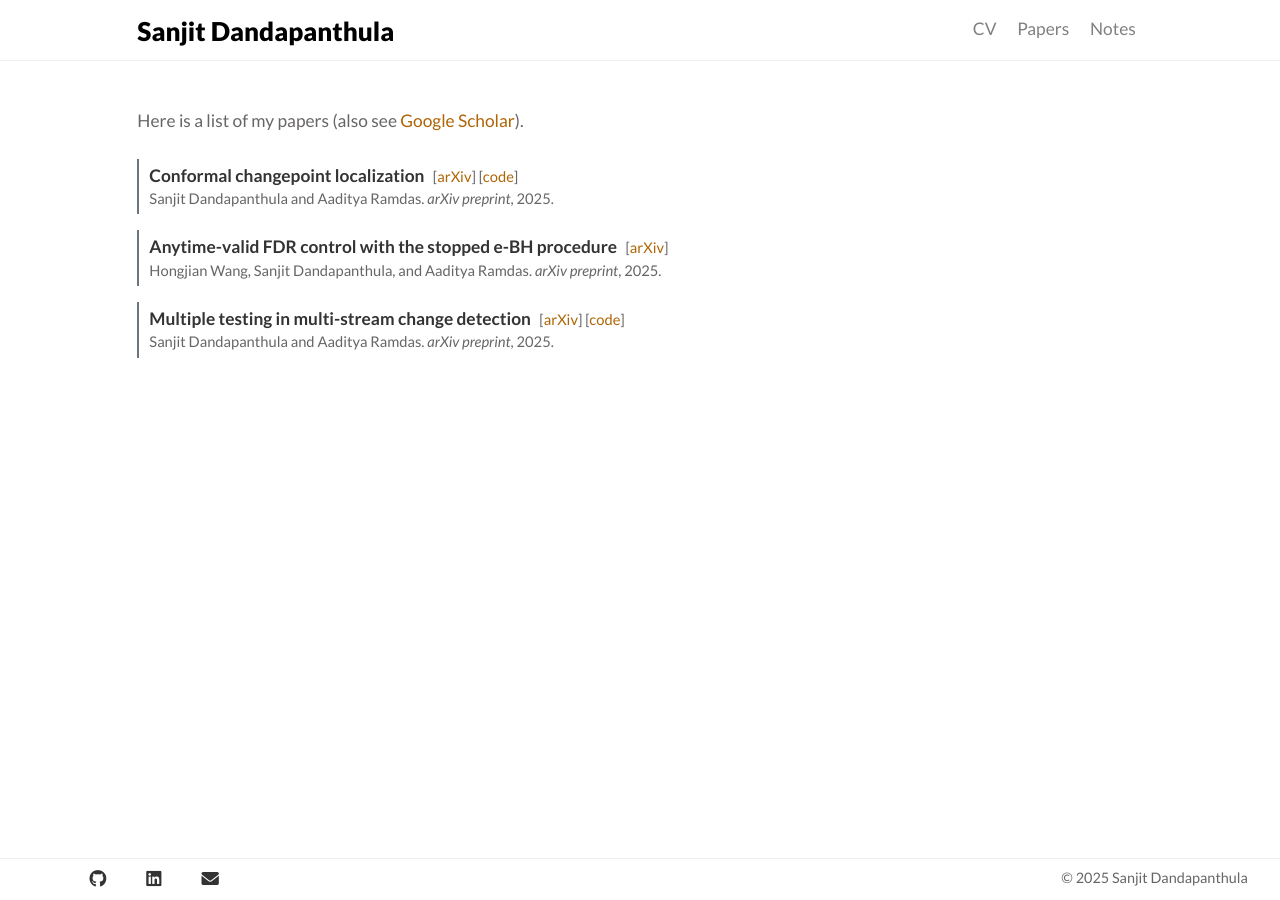
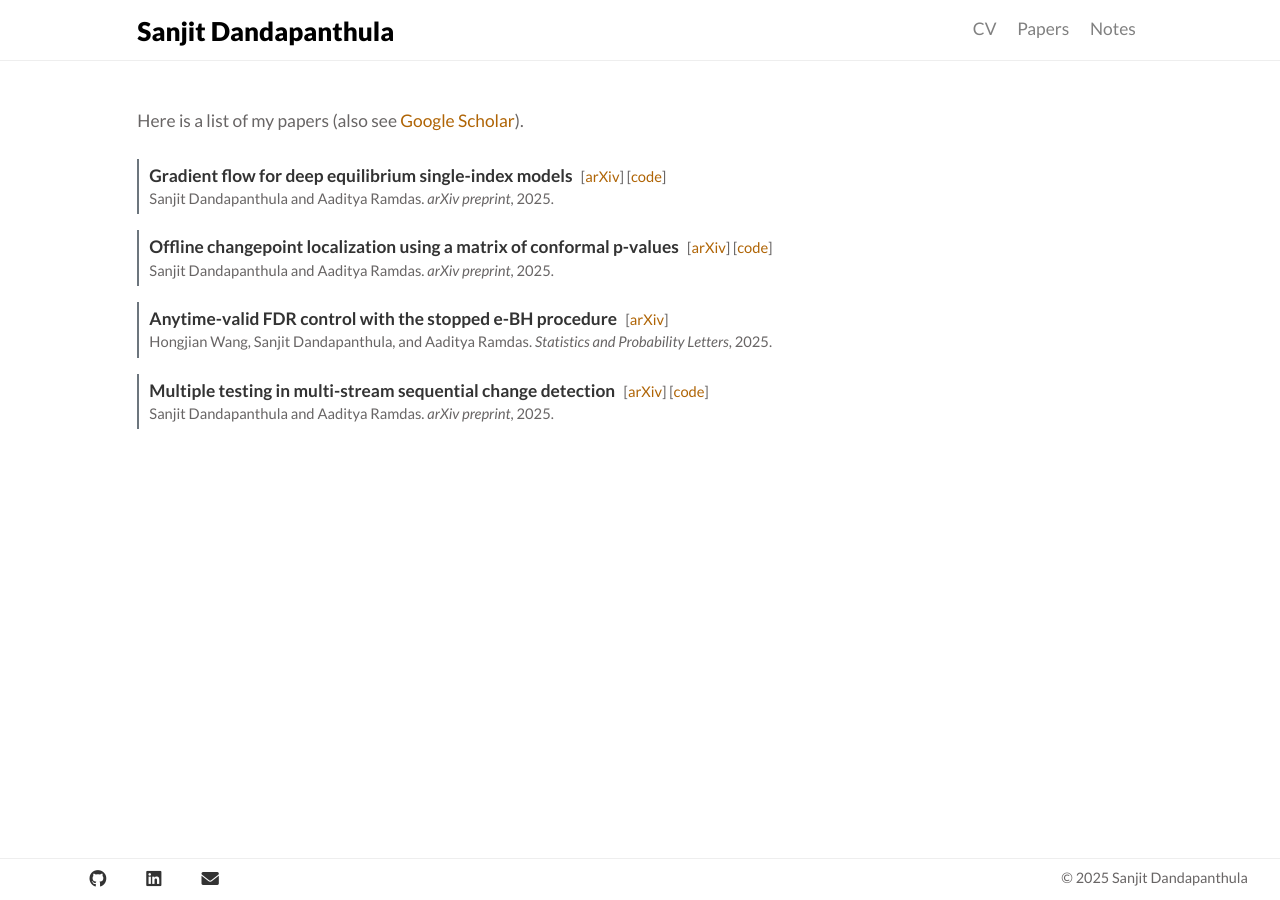
Before and after one commit to sanjitdp/sanjitdp.github.io, a Jekyll site: the page built from papers/index.html, in a window 1280 px wide. Built offline with Jekyll 4.4.1, drawn with Linux system fonts in a browser that asks for light colours.

Commit message:
updated website with new papers and interests

```diff
--- a/papers/index.html
+++ b/papers/index.html
@@ -52,7 +52,15 @@ title: Papers
     <br>
     <div class="papers-list">
         <div class="paper-item">
-            <span class="paper-title">Conformal changepoint localization</span>
+            <span class="paper-title">Gradient flow for deep equilibrium single-index models</span>
+            <span class="paper-links">
+                [<a href="https://arxiv.org/abs/2511.16976" target="_blank">arXiv</a>]
+                [<a href="https://github.com/sanjitdp/single-index-deq" target="_blank">code</a>]
+            </span>
+            <div class="paper-details">Sanjit Dandapanthula and Aaditya Ramdas. <em>arXiv preprint</em>, 2025.</div>
+        </div>
+        <div class="paper-item">
+            <span class="paper-title">Offline changepoint localization using a matrix of conformal p-values</span>
             <span class="paper-links">
                 [<a href="https://arxiv.org/abs/2505.00292" target="_blank">arXiv</a>]
                 [<a href="https://github.com/sanjitdp/conformal-change-localization" target="_blank">code</a>]
@@ -64,11 +72,12 @@ title: Papers
             <span class="paper-links">
                 [<a href="https://arxiv.org/abs/2502.08539" target="_blank">arXiv</a>]
             </span>
-            <div class="paper-details">Hongjian Wang, Sanjit Dandapanthula, and Aaditya Ramdas. <em>arXiv preprint</em>,
+            <div class="paper-details">Hongjian Wang, Sanjit Dandapanthula, and Aaditya Ramdas. <em>Statistics and
+                    Probability Letters</em>,
                 2025.</div>
         </div>
         <div class="paper-item">
-            <span class="paper-title">Multiple testing in multi-stream change detection</span>
+            <span class="paper-title">Multiple testing in multi-stream sequential change detection</span>
             <span class="paper-links">
                 [<a href="https://arxiv.org/abs/2501.04130" target="_blank">arXiv</a>]
                 [<a href="https://github.com/sanjitdp/multistream-change-detectors" target="_blank">code</a>]
```
Also changed, not shown: index.md (+4 -4 lines).
